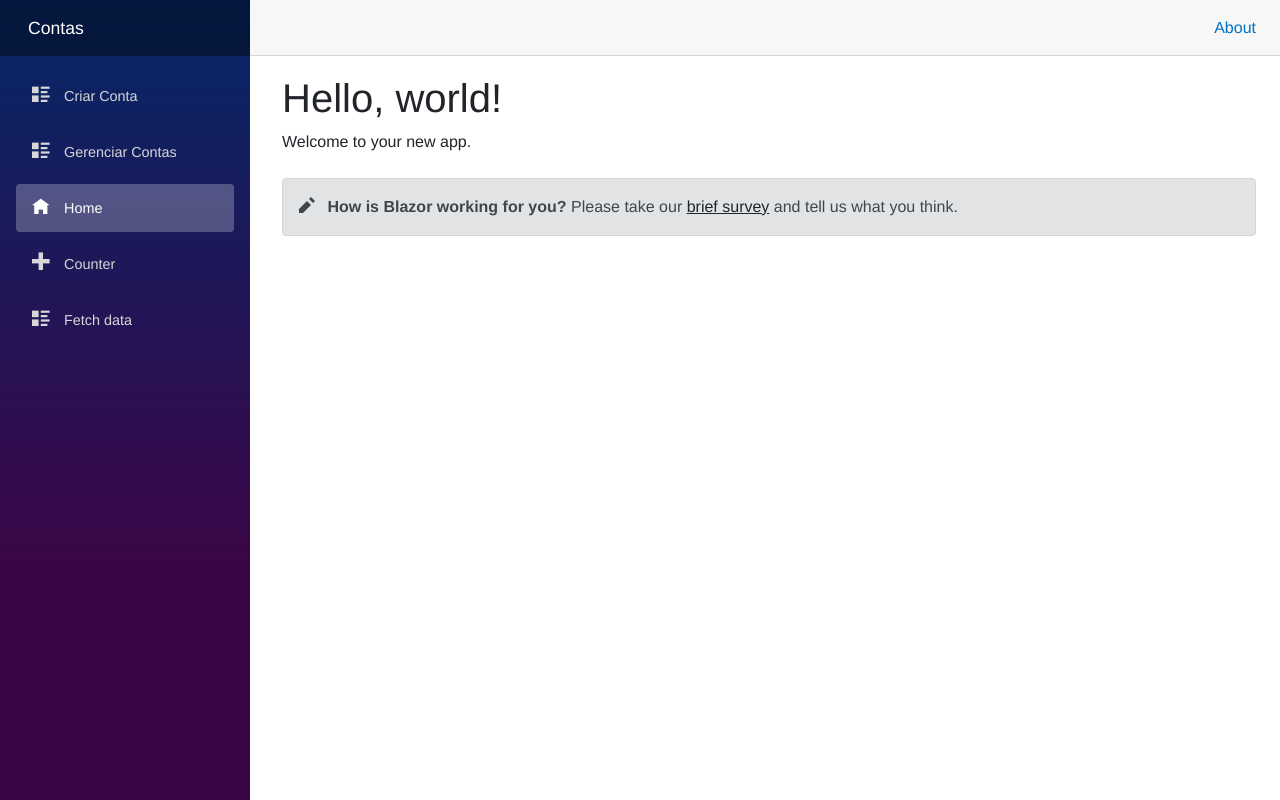
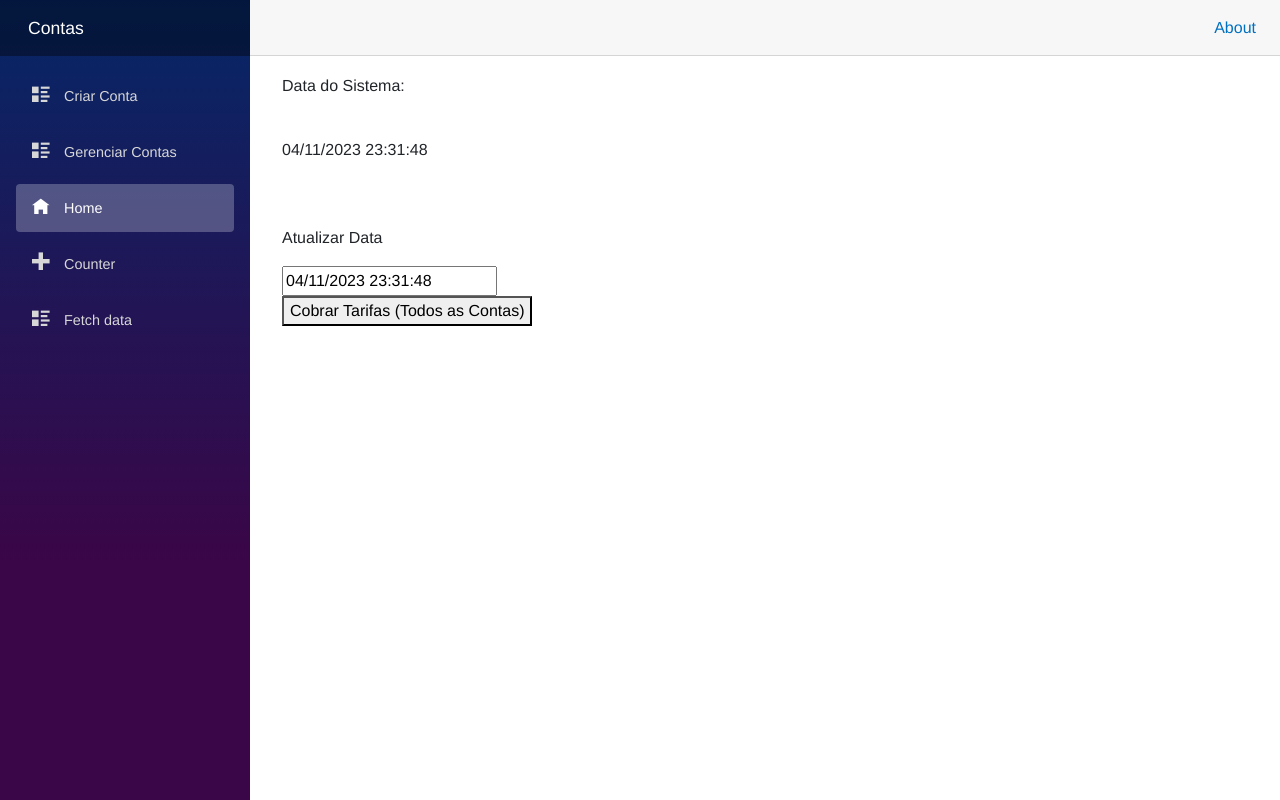
Before and after one commit to sd1vaz/TrabalhoAvaliativo, an ASP.NET Core app: page / in a window 1280 px wide. Run offline with ASP.NET Core 8, Linux system fonts and the light colour scheme; style sheets or scripts are compiled from the project's sources.

Commit message:
add: DataDoSistema

```diff
--- a/Contas/LibClasses/DadosCarteiras.cs
+++ b/Contas/LibClasses/DadosCarteiras.cs
@@ -3,5 +3,8 @@ namespace Contas.LibClasses
     public class DadosCarteiras
     {
         public List<Carteira> ListaDados = new List<Carteira>();
+        public DateTime DataDoSistema { get; set; } = DateTime.Now;
+
+
     }
 }
--- a/Contas/Pages/Index.razor
+++ b/Contas/Pages/Index.razor
@@ -1,9 +1,13 @@
 @page "/"
+@inject DadosCarteiras dados
+<p>Data do Sistema:</p>
+<br>
+<p>@dados.DataDoSistema</p>
 
-<PageTitle>Index</PageTitle>
+<br><br>
+<p>Atualizar Data</p>
 
-<h1>Hello, world!</h1>
+<input type="datetime" @bind=dados.DataDoSistema></input>
 
-Welcome to your new app.
-
-<SurveyPrompt Title="How is Blazor working for you?" />
+<br>
+<button>Cobrar Tarifas (Todos as Contas) </button>
```
